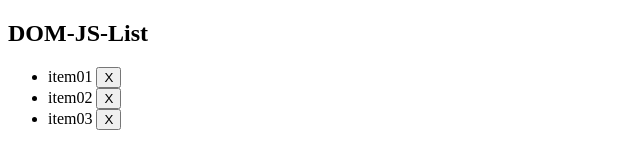
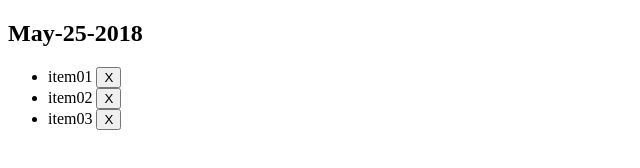
Before and after one commit to JooYoo/HTML-list, a plain HTML site: page index.html in a window 1280 px wide. Shown: the full height of the page, 0-640 px from the left. Drawn offline with Linux system fonts and the light colour scheme.

Commit message:
date display

```diff
--- a/index.html
+++ b/index.html
@@ -9,7 +9,7 @@
 </head>
 
 <body>
-    <h2>DOM-JS-List</h2>
+    <h2 id="h2Title">DOM-JS-List</h2>
     <ul>
         <li id="item1">
             item01
--- a/js/listManager.js
+++ b/js/listManager.js
@@ -1,7 +1,29 @@
 $(document).ready(function () {
     // 获取选择器所选取的变量
     var $btnDone = $('.btnDone'),
-        $btnNotDone = $('.btnNotDone');
+        $btnNotDone = $('.btnNotDone'),
+        $h2Title = $('#h2Title'); // 当然可以用jQ，但如果js可以解决就尽量用纯js
+
+    //当天时间
+    // document.getElementById("h2Title").innerHTML = new Date().toLocaleString();
+    document.getElementById("h2Title").innerHTML = createDate();
+
+    // 创建已经格式化好的
+    function createDate() {
+        var date = new Date(); // 实例化日期类
+
+        // 把所有名字在数组里，之后用getMonth()作为index来选择月份的名字
+        const monthNames = ["Jan", "Feb", "Mar", "Apr",
+                            "May", "Jun", "Jul", "Aug",
+                            "Sept", "Oct", "Nov", "Dec"];
+
+        var year = date.getFullYear();
+        var month = monthNames[date.getMonth()];
+        var day = date.getDate();
+
+        return  month + "-" + day +  "-" +year ;
+    }
+
 
     // 添加或者不添加删除线
     function strikeSwitch(element) {
@@ -25,15 +47,15 @@ $(document).ready(function () {
     });
 
     //点击按键删除所在列表项
-    $('button').click(function(e){
+    $('button').click(function (e) {
         // capture clicked element by id
         var targetID = e.target.id;
         var targetEle = document.getElementById(targetID);
 
-    // 找到ID包含有 "item" 的项目，并且删除
-    if((targetEle.parentElement.id).indexOf("item")>=0){
-         document.getElementById(targetEle.parentElement.id).remove();
-    }
+        // 找到ID包含有 "item" 的项目，并且删除
+        if ((targetEle.parentElement.id).indexOf("item") >= 0) {
+            document.getElementById(targetEle.parentElement.id).remove();
+        }
 
     });
 });
```
